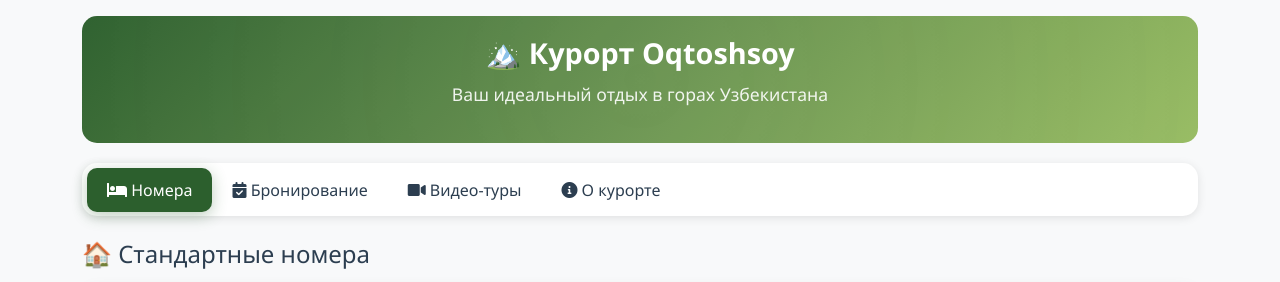
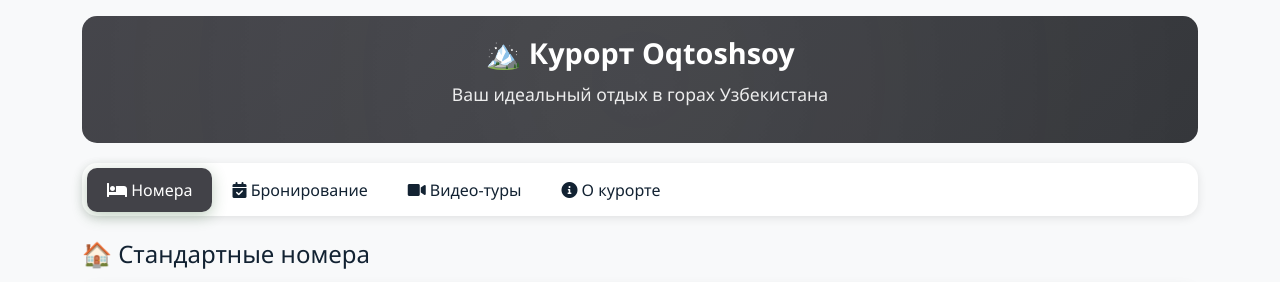
Before and after one commit to Saimuxammad/oqtoshsoy-bot, a FastAPI app: page /app in a window 1280 px wide. Shown: the top 282 px of the page. Run offline with FastAPI, Linux system fonts and the light colour scheme; parts of the project's set-up code (start-up, migrations or seed data) failed here and were passed over; some libraries are stand-ins or nearby versions.

Commit message:
Update application

```diff
--- a/app/web/templates/index.html
+++ b/app/web/templates/index.html
@@ -9,11 +9,11 @@
     <script src="https://telegram.org/js/telegram-web-app.js"></script>
     <style>
         :root {
-            --primary-color: #2c5f2d;
-            --secondary-color: #97bc62;
-            --accent-color: #ff6b6b;
+            --primary-color: rgba(10, 10, 17, 0.77);
+            --secondary-color: #313337;
+            --accent-color: #e6d874;
             --bg-light: #f8f9fa;
-            --text-dark: #2c3e50;
+            --text-dark: #122232;
         }
 
         body {
```
